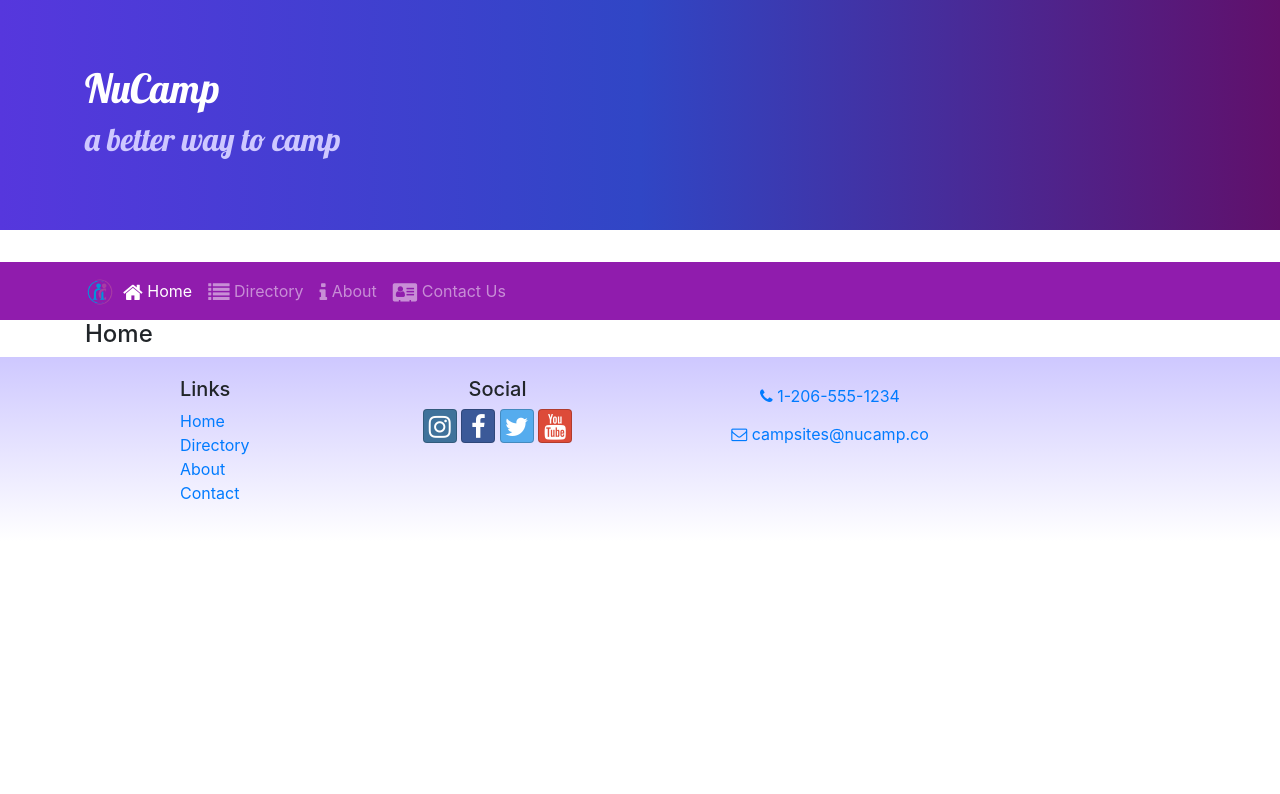
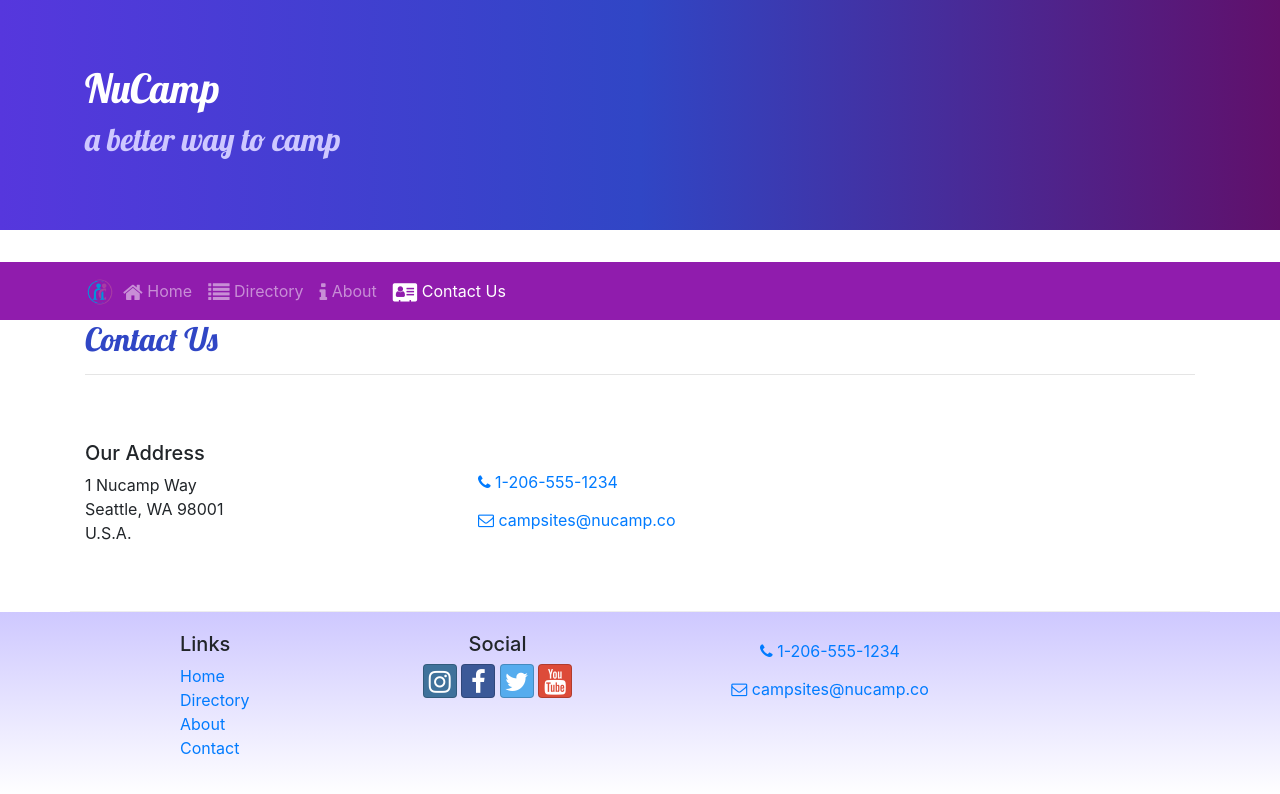
Before and after one commit to scantoria/react, a React (Create React App) app: page /contact in a window 1280 px wide. Before the commit this address led to /home. Shown: the top 794 px of the page. Built offline with nearby package versions, Linux system fonts and the light colour scheme.

Commit message:
header-footer complete

```diff
--- a/package.json
+++ b/package.json
@@ -12,6 +12,7 @@
     "react": "^16.13.1",
     "react-dom": "^16.13.1",
     "react-popper": "1.3.6",
+    "react-router-dom": "^5.2.0",
     "react-scripts": "3.4.3",
     "reactstrap": "^8.5.1",
     "typeface-lobster": "^0.0.72",
--- /dev/null
+++ b/src/components/ContactComponent.js
@@ -0,0 +1,29 @@
+import React from 'react';
+
+function Contact(props) {
+return (
+    <div className="container">
+        <div className="row">
+            <div className="col">
+                <h2>Contact Us</h2>
+                <hr />
+            </div>
+        </div>
+<div className="row row-content align-items-center">
+            <div className="col-sm-4">
+                <h5>Our Address</h5>
+                <address>
+                    1 Nucamp Way<br />
+                    Seattle, WA 98001<br />
+                    U.S.A.
+                </address>
+            </div>
+            <div className="col">
+                <a role="button" className="btn btn-link" href="tel:+12065551234"><i className="fa fa-phone" /> 1-206-555-1234</a><br />
+                <a role="button" className="btn btn-link" href="mailto:fakeemail@fakeemail.co"><i className="fa fa-envelope-o" /> campsites@nucamp.co</a>
+            </div>
+        </div>
+    </div>
+);
+}
+export default Contact;
--- a/src/components/FooterComponent.js
+++ b/src/components/FooterComponent.js
@@ -12,8 +12,8 @@ function Footer(props) {
                         <ul className="list-unstyled">
                             <li><Link to='/home'>Home</Link></li>
                             <li><Link to='/directory'>Directory</Link></li>
-                            <li><Link to='/aboutus'>About</Link></li>
-                            <li><Link to='/contactus'>Contact</Link></li>
+                            <li><Link to='/about'>About</Link></li>
+                            <li><Link to='/contact'>Contact</Link></li>
                         </ul>
                     </div>
                     <div className="col-6 col-sm-3 text-center">
--- a/src/components/HeaderComponent.js
+++ b/src/components/HeaderComponent.js
@@ -51,7 +51,7 @@ class Header extends Component{
                                     </NavLink>
                                 </NavItem>
                                 <NavItem>
-                                    <NavLink className="nav-link" to="/contactus">
+                                    <NavLink className="nav-link" to="/contact">
                                         <i className="fa fa-address-card fa-lg" /> Contact Us
                                     </NavLink>
                                 </NavItem>
--- a/src/components/HomeComponent.js
+++ b/src/components/HomeComponent.js
@@ -1,9 +1,32 @@
 import React from 'react';
+import { Card, CardImg, CardText, CardBody, CardTitle } from 'reactstrap';
+
+function RenderCard({item}) {
+    return (
+        <Card>
+            <CardImg src={item.image} alt={item.name} />
+            <CardBody>
+                <CardTitle>{item.name}</CardTitle>
+                <CardText>{item.description}</CardText>
+            </CardBody>
+        </Card>
+    );
+}
 
 function Home(props) {
     return (
         <div className="container">
-            <h4>Home</h4>
+            <div className="row">
+                <div className="col-md m-1">
+                    <RenderCard item={props.campsite} />
+                </div>
+                <div className="col-md m-1">
+                    <RenderCard item={props.promotion} />
+                </div>
+                <div className="col-md m-1">
+                    <RenderCard item={props.partner} />
+                </div>
+            </div>
         </div>
     );
 }
--- a/src/components/MainComponent.js
+++ b/src/components/MainComponent.js
@@ -3,9 +3,10 @@ import Header from "./HeaderComponent";
 import Footer from "./FooterComponent";
 import Directory from "./DirectoryComponent";
 import About from "./AboutComponent";
+import Home from './HomeComponent';
+import Contact from './ContactComponent';
+import { Switch, Route, Redirect } from 'react-router-dom';
 import { CAMPSITES } from '../shared/campsites';
-import Home from './HomeComponent';
-import { Switch, Route, Redirect } from 'react-router-dom';
 import { PARTNERS } from '../shared/partners';
 import { COMMENTS } from '../shared/comments';
 import { PROMOTIONS } from '../shared/promotions';
@@ -40,6 +41,7 @@ class Main extends Component{
             <Route path='/home' component={HomePage} />
             <Route exact path='/directory' render={() => <Directory campsites={this.state.campsites} />} />
             <Route exact path='/about' render={() => <About partners={this.state.partners} />} />
+            <Route exact path='/contact' component={Contact} />
             <Redirect to='/home' />
         </Switch>
         <Footer />
```
Also changed, not shown: 1 other file (tests, documents, lock files or other folders).
